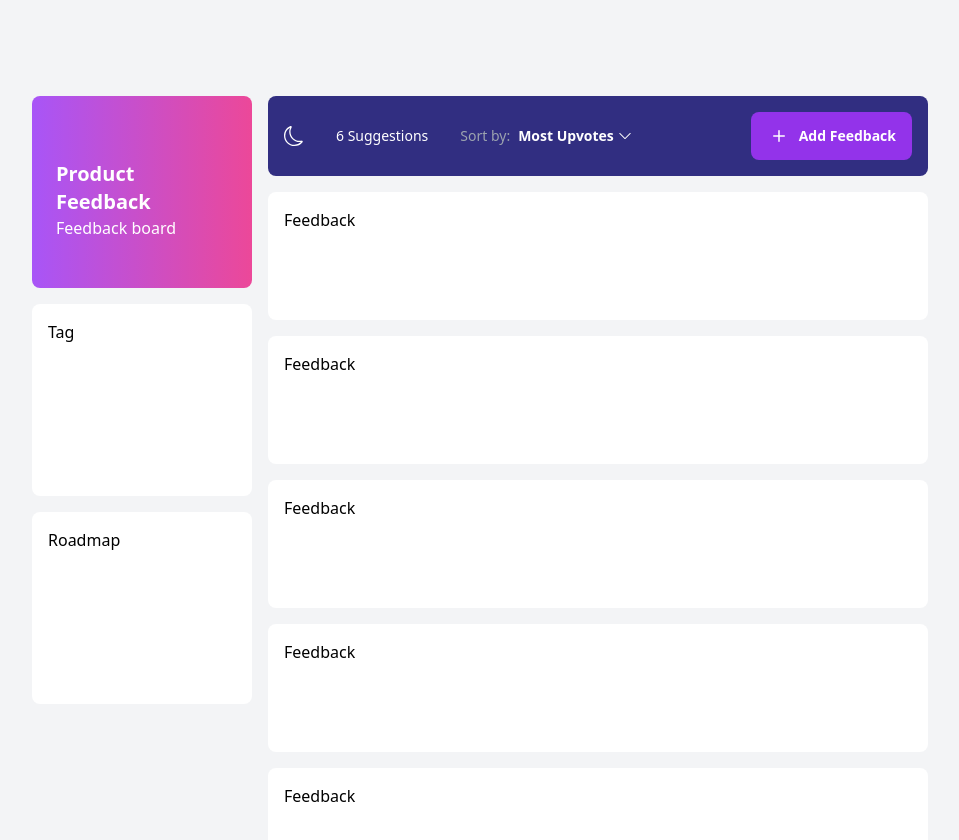
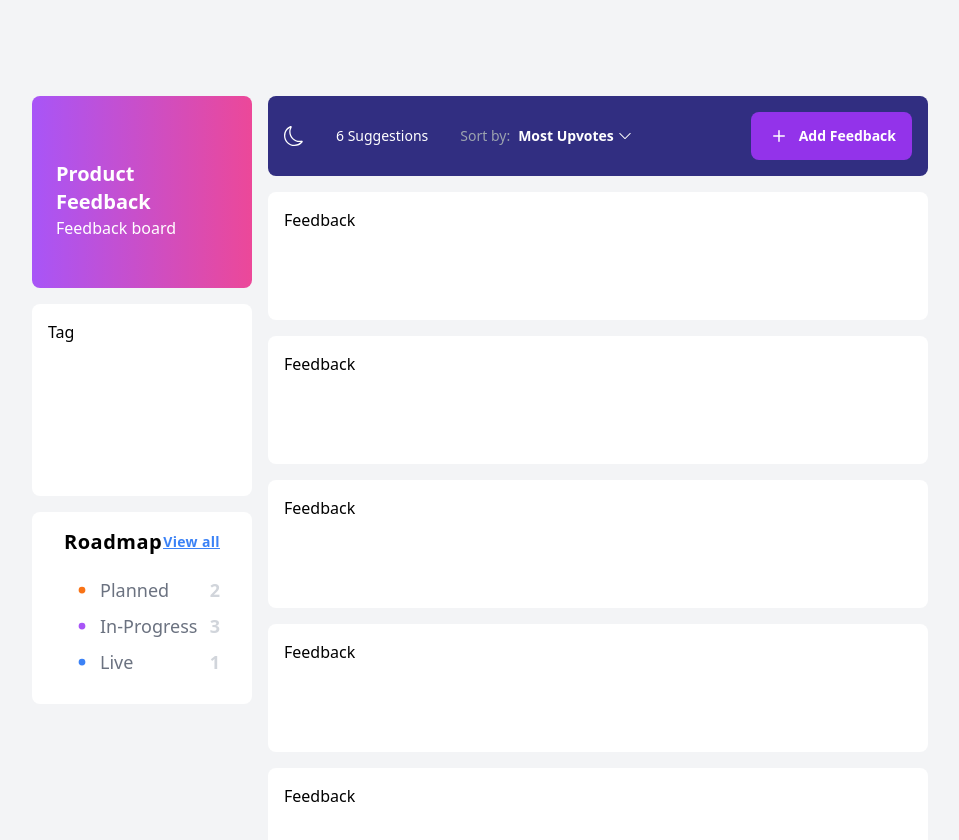
Before and after one commit to hbbolaji/product-feedback, a React (Create React App) app: page / in a window 1280 px wide. Shown: the top 840 px of the page, without its empty margins (160-1119 px from the left). Built offline with nearby package versions, Linux system fonts and the light colour scheme.

Commit message:
Roadmap card populated

```diff
--- a/src/App.tsx
+++ b/src/App.tsx
@@ -4,6 +4,7 @@ import { BrowserRouter as Router, Route, Routes } from "react-router-dom";
 import { themeContext } from "./context/ThemeContext";
 import Feedback from "./pages/Feedback";
 import Home from "./pages/Home";
+import Roadmap from "./pages/Roadmap";
 
 function App() {
   const { theme } = useContext(themeContext);
@@ -14,6 +15,7 @@ function App() {
           <Routes>
             <Route index element={<Home />} />
             <Route path="feedback/:id" element={<Feedback />} />
+            <Route path="/roadmap" element={<Roadmap />} />
           </Routes>
         </div>
       </div>
--- a/src/components/Roadmap.tsx
+++ b/src/components/Roadmap.tsx
@@ -1,9 +1,33 @@
 import React from "react";
+import { Link } from "react-router-dom";
+import RoadmapItem from "./RoadmapItem";
+
+const roadmaps = [
+  { title: "Planned", quantity: 2 },
+  { title: "In-Progress", quantity: 3 },
+  { title: "Live", quantity: 1 },
+];
 
 const Roadmap = () => {
   return (
-    <div className="w-full h-48 rounded-lg bg-white dark:text-white dark:bg-gray-800 p-4">
-      <div>Roadmap</div>
+    <div className="w-full h-48 rounded-lg bg-white dark:text-white dark:bg-gray-800 py-4 px-8 space-y-4">
+      <div className="flex items-center justify-between">
+        <p className="text-xl font-bold tracking-wide">Roadmap</p>
+        <p className="text-blue-500 underline text-sm font-semibold cursor-pointer tracking-wide">
+          <Link to="/roadmap">View all</Link>
+        </p>
+      </div>
+      <div>
+        <ul>
+          {roadmaps.map((roadmap) => (
+            <RoadmapItem
+              key={roadmap.title}
+              quantity={roadmap.quantity}
+              title={roadmap.title}
+            />
+          ))}
+        </ul>
+      </div>
     </div>
   );
 };
--- /dev/null
+++ b/src/components/RoadmapItem.tsx
@@ -0,0 +1,25 @@
+import React from "react";
+import { BsDot } from "react-icons/bs";
+
+interface PropsType {
+  title: string;
+  quantity: number;
+}
+
+const RoadmapItem: React.FC<PropsType> = ({ title, quantity }) => {
+  return (
+    <li className="flex items-center">
+      {title === "Planned" && <BsDot className="text-orange-500 text-4xl" />}
+      {title === "In-Progress" && (
+        <BsDot className="text-purple-500 text-4xl" />
+      )}
+      {title === "Live" && <BsDot className="text-blue-500 text-4xl" />}
+      <span className="text-gray-500 dark:text-gray-300 text-lg">{title}</span>
+      <span className="flex-1 justify-end flex text-lg dark:text-gray-200 text-gray-300 font-bold">
+        <span>{quantity}</span>
+      </span>
+    </li>
+  );
+};
+
+export default RoadmapItem;
--- /dev/null
+++ b/src/pages/Roadmap.tsx
@@ -0,0 +1,11 @@
+import React from "react";
+
+const Roadmap = () => {
+  return (
+    <div>
+      <p className="text-2xl dark:text-white">Roadmap</p>
+    </div>
+  );
+};
+
+export default Roadmap;
```
